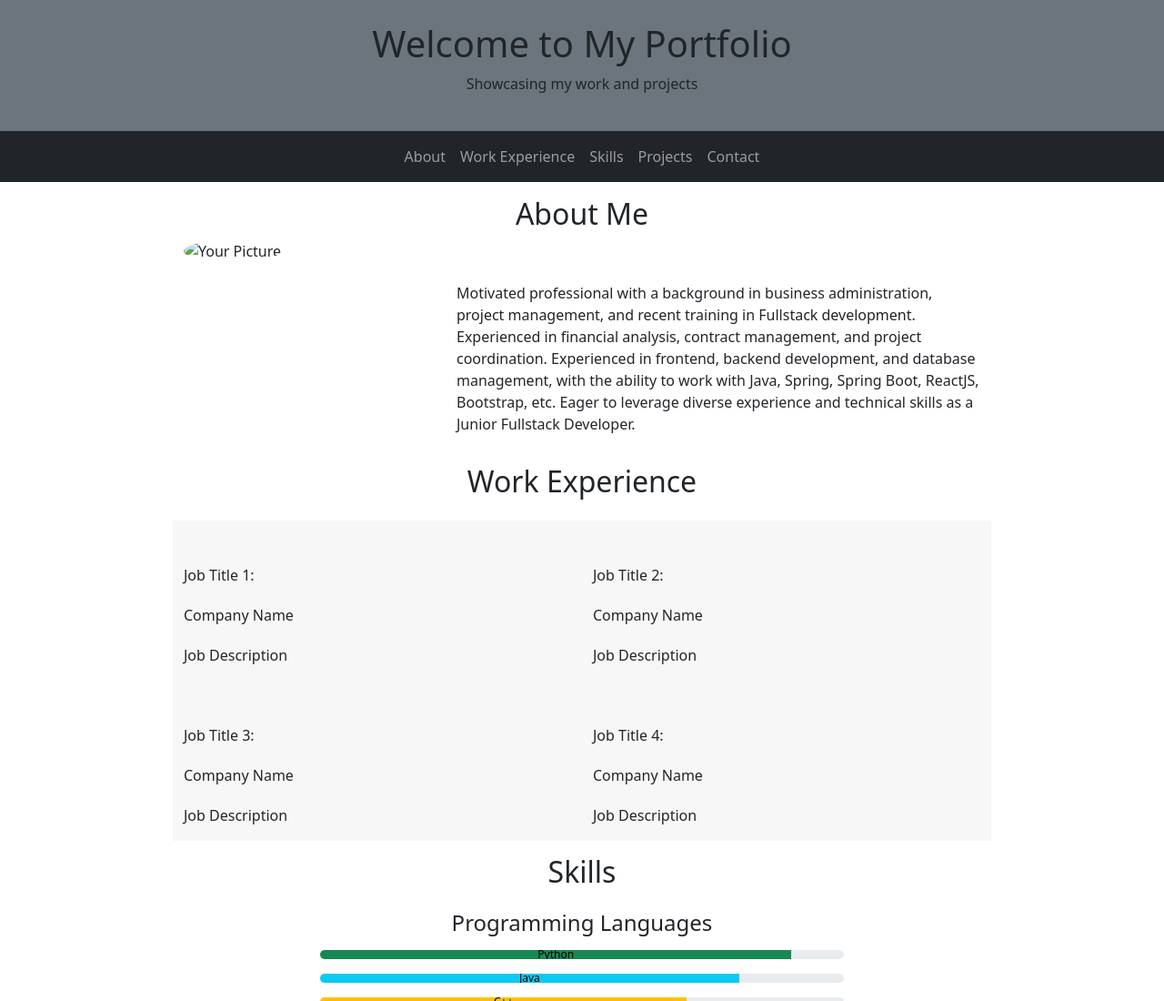
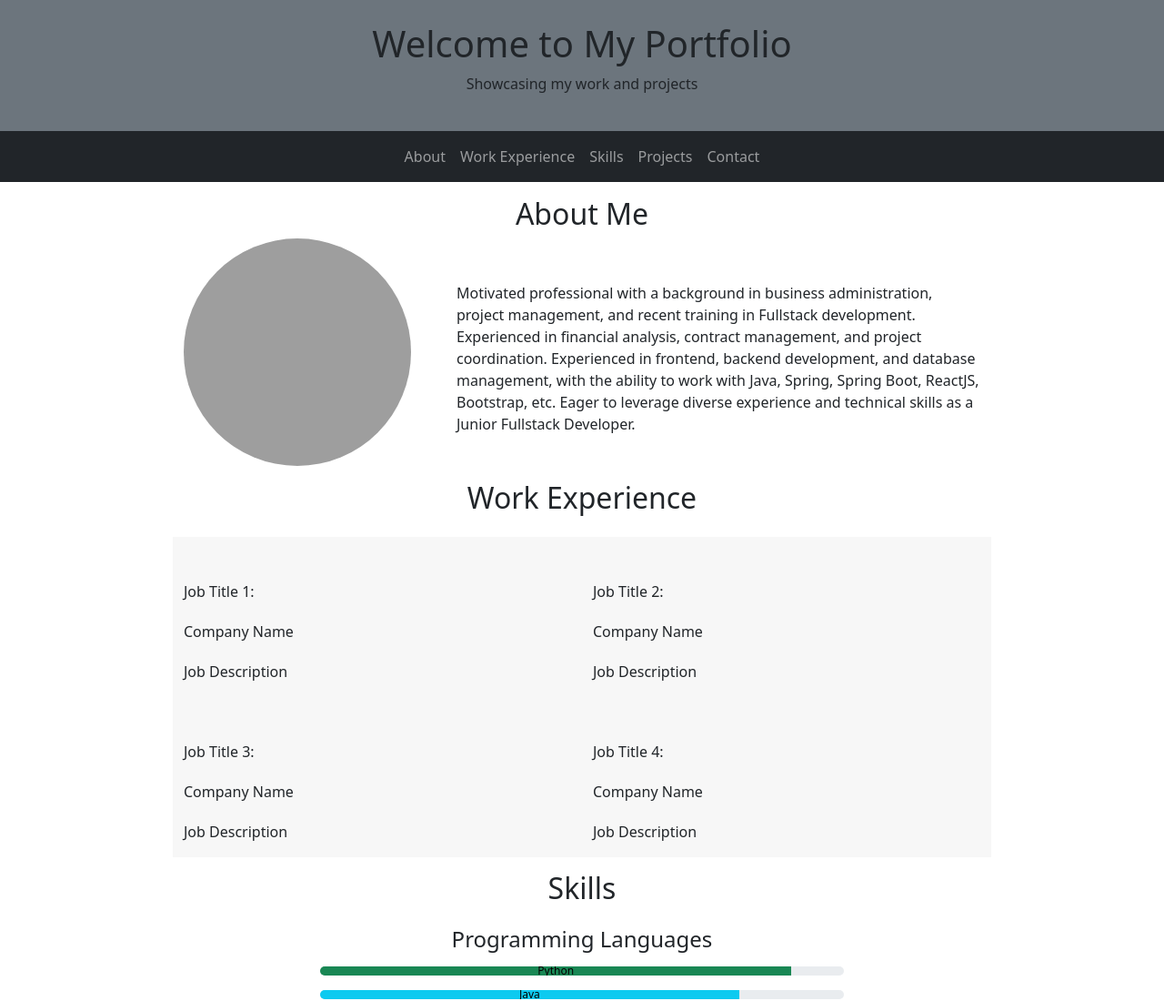
Before and after one commit to Elnaz-Azizi/g49_bootstrap-portfolio_workshop, a plain HTML site: page index.html in a window 1280 px wide. Shown: the top 1100 px of the page at 91% size. Drawn offline with nearby package versions, Linux system fonts and the light colour scheme; the site is published under a folder, as on GitHub Pages, so addresses that start at the root find nothing.

Commit message:
change the image url

```diff
--- a/index.html
+++ b/index.html
@@ -160,7 +160,7 @@
           <div class="col-sm-4">
             <img
               id="about-me-img"
-              src="/images/about-me-pic.jpg"
+              src="images/about-me-pic.jpg"
               alt="Your Picture"
               class="rounded-circle"
             />
```
